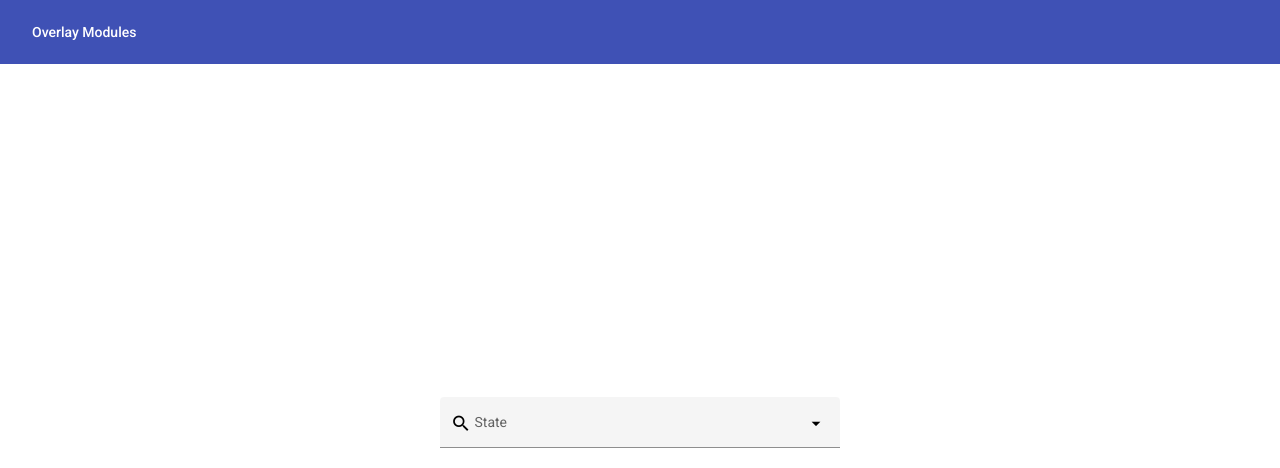
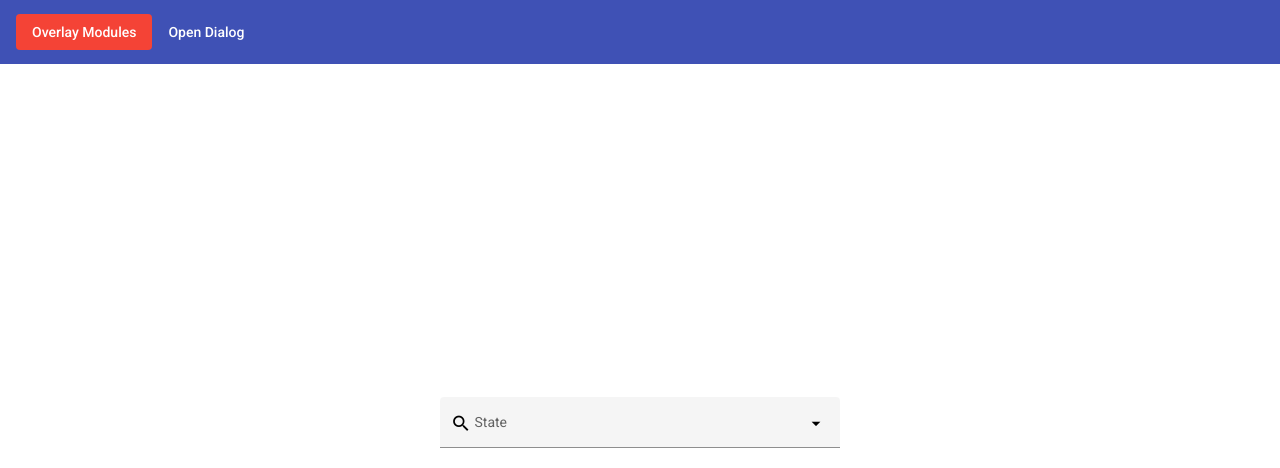
Before and after one commit to diosvo/angular-cdk-practice, an Angular app: page / in a window 1280 px wide. Shown: the top 468 px of the page. Built offline with nearby package versions, Linux system fonts and the light colour scheme.

Commit message:
implement: Position Strategy with dialog component

```diff
--- /dev/null
+++ b/src/app/cdk-overlay/create-dialog/create-dialog.component.html
@@ -0,0 +1 @@
+<p>This is an example for <b>Position Strategy!</b></p>
--- /dev/null
+++ b/src/app/cdk-overlay/create-dialog/create-dialog.component.scss
@@ -0,0 +1,7 @@
+:host {
+  display: block;
+  padding: 1rem;
+
+  background-color: #fff;
+  border-radius   : 0.5rem;
+}
--- /dev/null
+++ b/src/app/cdk-overlay/create-dialog/create-dialog.component.ts
@@ -0,0 +1,15 @@
+import { Component, OnInit } from '@angular/core';
+
+@Component({
+  selector: 'app-create-dialog',
+  templateUrl: './create-dialog.component.html',
+  styleUrls: ['./create-dialog.component.scss']
+})
+export class CreateDialogComponent implements OnInit {
+
+  constructor() { }
+
+  ngOnInit(): void {
+  }
+
+}
--- a/src/app/toolbar/toolbar.component.html
+++ b/src/app/toolbar/toolbar.component.html
@@ -1,3 +1,6 @@
 <mat-toolbar color="primary" [style.font-size.px]="14">
-  <button mat-button routerLink="">Overlay Modules</button>
+  <button mat-button routerLinkActive="router-active" routerLink="">
+    Overlay Modules
+  </button>
+  <button mat-button (click)="createDialog()">Open Dialog</button>
 </mat-toolbar>
--- a/src/app/toolbar/toolbar.component.scss
+++ b/src/app/toolbar/toolbar.component.scss
@@ -0,0 +1,3 @@
+.router-active {
+  background:  #f44336;
+}
--- a/src/app/toolbar/toolbar.component.ts
+++ b/src/app/toolbar/toolbar.component.ts
@@ -1,15 +1,28 @@
-import { Component, OnInit } from '@angular/core';
+import { Overlay, OverlayPositionBuilder } from '@angular/cdk/overlay';
+import { ComponentPortal } from '@angular/cdk/portal';
+import { Component } from '@angular/core';
+import { CreateDialogComponent } from '../cdk-overlay/create-dialog/create-dialog.component';
 
 @Component({
   selector: 'app-toolbar',
   templateUrl: './toolbar.component.html',
-  styleUrls: ['./toolbar.component.scss']
+  styleUrls: ['./toolbar.component.scss'],
 })
-export class ToolbarComponent implements OnInit {
+export class ToolbarComponent {
 
-  constructor() { }
+  constructor(
+    private overlay: Overlay,
+    private positionBuilder: OverlayPositionBuilder
+  ) { }
 
-  ngOnInit(): void {
+  createDialog(): void {
+    const overlayRef = this.overlay.create({
+      hasBackdrop: true,
+      positionStrategy: this.positionBuilder.global().centerHorizontally().centerVertically()
+    });
+    const dialogPortal = new ComponentPortal(CreateDialogComponent);
+
+    overlayRef.attach(dialogPortal);
+    overlayRef.backdropClick().subscribe(() => overlayRef.detach());
   }
-
 }
--- a/src/app/toolbar/toolbar.module.ts
+++ b/src/app/toolbar/toolbar.module.ts
@@ -1,15 +1,17 @@
-import { CommonModule } from '@angular/common';
+import { Overlay } from '@angular/cdk/overlay';
 import { NgModule } from '@angular/core';
 import { MatButtonModule } from '@angular/material/button';
 import { MatToolbarModule } from '@angular/material/toolbar';
+import { RouterModule } from '@angular/router';
 import { ToolbarComponent } from './toolbar.component';
 @NgModule({
   declarations: [ToolbarComponent],
   imports: [
-    CommonModule,
+    RouterModule,
     MatToolbarModule,
     MatButtonModule
   ],
   exports: [ToolbarComponent],
+  providers: [Overlay]
 })
 export class ToolbarModule { }
```
Also changed, not shown: src/app/cdk-overlay/create-dialog/create-dialog.module.ts (added, +7 -0 lines), 1 other file (tests, documents, lock files or other folders).
